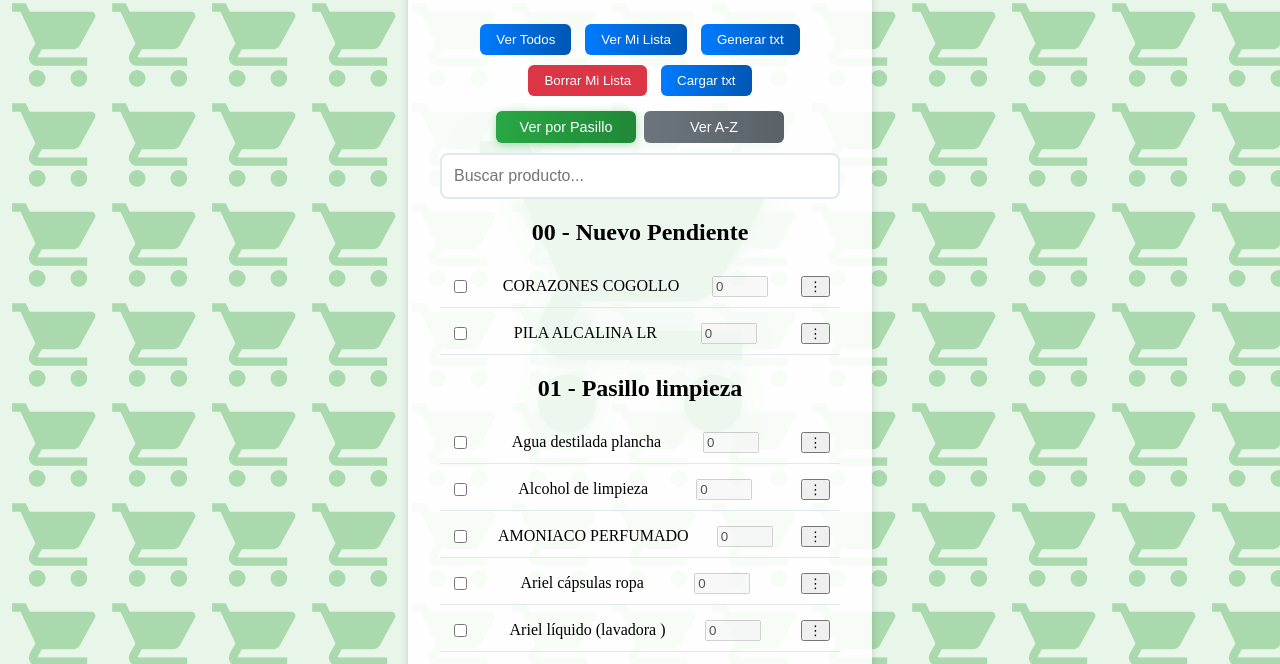
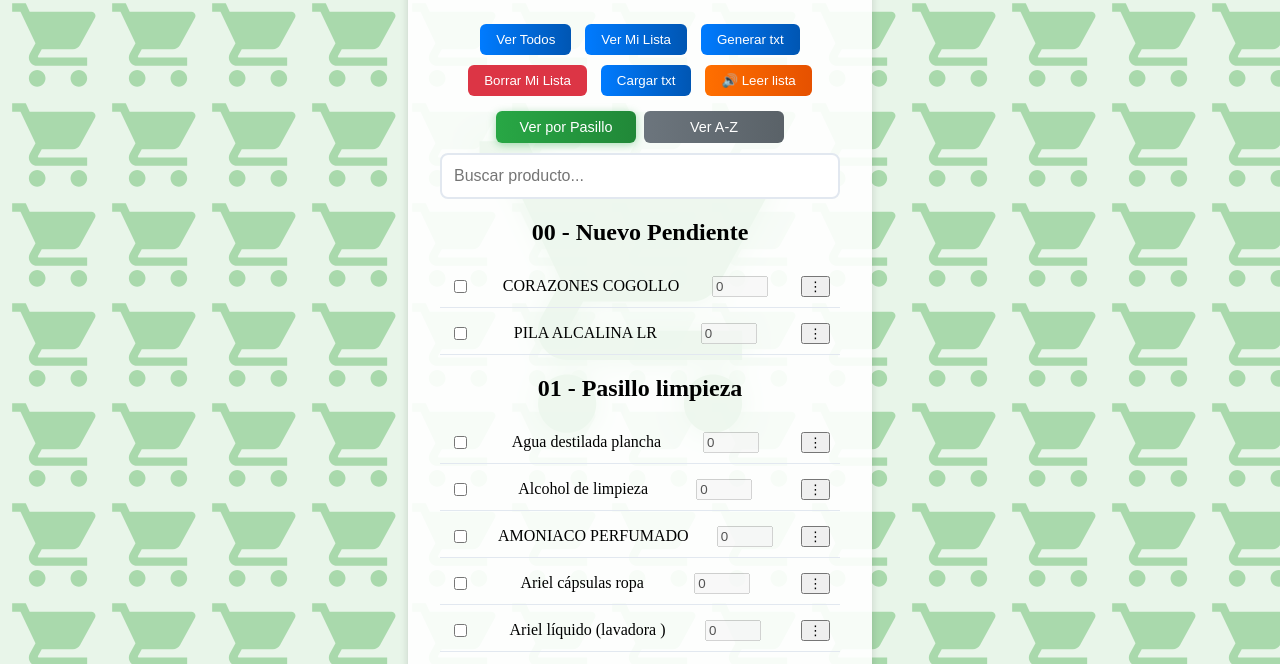
Before and after one commit to ramonmscloud/mercadona, a website: page index.html in a window 1280 px wide. Shown: the part 113-777 px from the top of the page. Drawn offline with Linux system fonts and the light colour scheme.

Commit message:
Añadir botón para leer la lista en voz alta y funcionalidad asociada

```diff
--- a/css/styles.css
+++ b/css/styles.css
@@ -345,3 +345,30 @@ body {
     font-size: 0.85em;
     font-style: italic;
 }
+
+/* ===== BOTÓN LEER LISTA ===== */
+.speak-btn {
+    background: linear-gradient(to right, #ff6f00, #e65100);
+    color: white;
+    border: none;
+    border-radius: 6px;
+    padding: 8px 16px;
+    cursor: pointer;
+    transition: all 0.3s ease;
+    margin: 5px;
+}
+
+.speak-btn:hover {
+    transform: translateY(-1px);
+    box-shadow: 0 4px 15px rgba(255, 111, 0, 0.3);
+}
+
+.speak-btn.speaking {
+    background: linear-gradient(to right, #d32f2f, #b71c1c);
+    animation: pulse 1s infinite;
+}
+
+@keyframes pulse {
+    0%, 100% { opacity: 1; }
+    50% { opacity: 0.7; }
+}
--- a/index.html
+++ b/index.html
@@ -22,6 +22,7 @@
             <button onclick="exportToText()" class="control-btn">Generar txt</button>
             <button onclick="confirmDeleteList()" class="delete-btn">Borrar Mi Lista</button>
             <button onclick="loadTextFile()" class="control-btn" style="background-color: #28a745;">Cargar txt</button>
+            <button onclick="readListAloud()" class="speak-btn">🔊 Leer lista</button>
         </div>
 
         <div class="sort-controls">
--- a/js/script.js
+++ b/js/script.js
@@ -844,6 +844,65 @@ function saveProductChanges() {
 }
 
 
+function speakText(text) {
+    window.speechSynthesis.cancel();
+    const utterance = new SpeechSynthesisUtterance(text);
+    utterance.lang = 'es-ES';
+    utterance.rate = 1;
+    utterance.pitch = 1;
+    window.speechSynthesis.speak(utterance);
+}
+
+function readListAloud() {
+    const btn = document.querySelector('.speak-btn');
+    if (window.speechSynthesis.speaking) {
+        window.speechSynthesis.cancel();
+        if (btn) btn.classList.remove('speaking');
+        return;
+    }
+
+    const checkedProducts = products.filter(p => p.checked);
+    if (checkedProducts.length === 0) {
+        speakText('No hay productos marcados para comprar.');
+        return;
+    }
+
+    const grouped = {};
+    checkedProducts.forEach(product => {
+        if (!grouped[product.aisle]) {
+            grouped[product.aisle] = [];
+        }
+        grouped[product.aisle].push(product);
+    });
+
+    const sortedAisles = Object.keys(grouped).sort((a, b) => {
+        const aNum = parseInt(a.match(/^\d+/));
+        const bNum = parseInt(b.match(/^\d+/));
+        if (!isNaN(aNum) && !isNaN(bNum)) return aNum - bNum;
+        return a.localeCompare(b);
+    });
+
+    let text = `Tienes ${checkedProducts.length} producto${checkedProducts.length !== 1 ? 's' : ''} en tu lista. `;
+    sortedAisles.forEach(aisle => {
+        const aisleMatch = aisle.match(/^\d+\s+(.+)/);
+        const aisleName = aisleMatch ? aisleMatch[1] : aisle;
+        const productsList = grouped[aisle]
+            .sort((a, b) => a.name.localeCompare(b.name))
+            .map(p => p.quantity > 1 ? `${p.name}, ${p.quantity} unidades` : p.name)
+            .join('. ');
+        text += `En ${aisleName}: ${productsList}. `;
+    });
+
+    const utterance = new SpeechSynthesisUtterance(text);
+    utterance.lang = 'es-ES';
+    utterance.rate = 1;
+    utterance.pitch = 1;
+    if (btn) btn.classList.add('speaking');
+    utterance.onend = () => { if (btn) btn.classList.remove('speaking'); };
+    utterance.onerror = () => { if (btn) btn.classList.remove('speaking'); };
+    window.speechSynthesis.speak(utterance);
+}
+
 function exportToText() {
     // Get checked products
     const checkedProducts = products.filter(p => p.checked);
```
